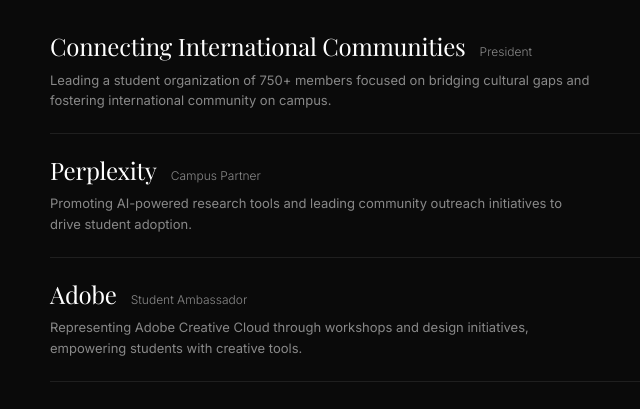
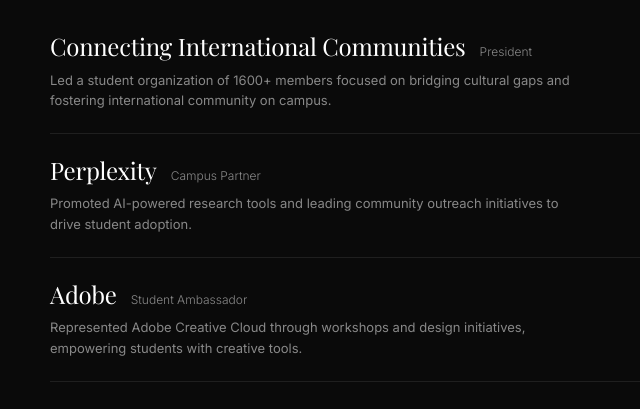
Before and after one commit to Divij10/PortfolioWebsite, a website: page index.html in a window 1280 px wide. Shown: the part 3681-4090 px from the top of the page, 224-864 px from the left. Drawn offline with nearby package versions, Linux system fonts and the light colour scheme; a web font is replaced by a local one.

Commit message:
Update resume PDF and leadership section copy
- Updated resume PDF asset
- CIC: 750+ → 1600+ members, tense changed to past
- Perplexity/Adobe: tense corrected to past (Promoted, Represented)

```diff
--- a/index.html
+++ b/index.html
@@ -243,21 +243,21 @@
                             <span class="leadership-title">Connecting International Communities</span>
                             <span class="leadership-role">President</span>
                         </div>
-                        <p class="leadership-desc">Leading a student organization of 750+ members focused on bridging cultural gaps and fostering international community on campus.</p>
+                        <p class="leadership-desc">Led a student organization of 1600+ members focused on bridging cultural gaps and fostering international community on campus.</p>
                     </li>
                     <li class="leadership-item">
                         <div class="leadership-info">
                             <span class="leadership-title">Perplexity</span>
                             <span class="leadership-role">Campus Partner</span>
                         </div>
-                        <p class="leadership-desc">Promoting AI-powered research tools and leading community outreach initiatives to drive student adoption.</p>
+                        <p class="leadership-desc">Promoted AI-powered research tools and leading community outreach initiatives to drive student adoption.</p>
                     </li>
                     <li class="leadership-item">
                         <div class="leadership-info">
                             <span class="leadership-title">Adobe</span>
                             <span class="leadership-role">Student Ambassador</span>
                         </div>
-                        <p class="leadership-desc">Representing Adobe Creative Cloud through workshops and design initiatives, empowering students with creative tools.</p>
+                        <p class="leadership-desc">Represented Adobe Creative Cloud through workshops and design initiatives, empowering students with creative tools.</p>
                     </li>
                 </ul>
             </section>
```
Also changed, not shown: 1 other file.
